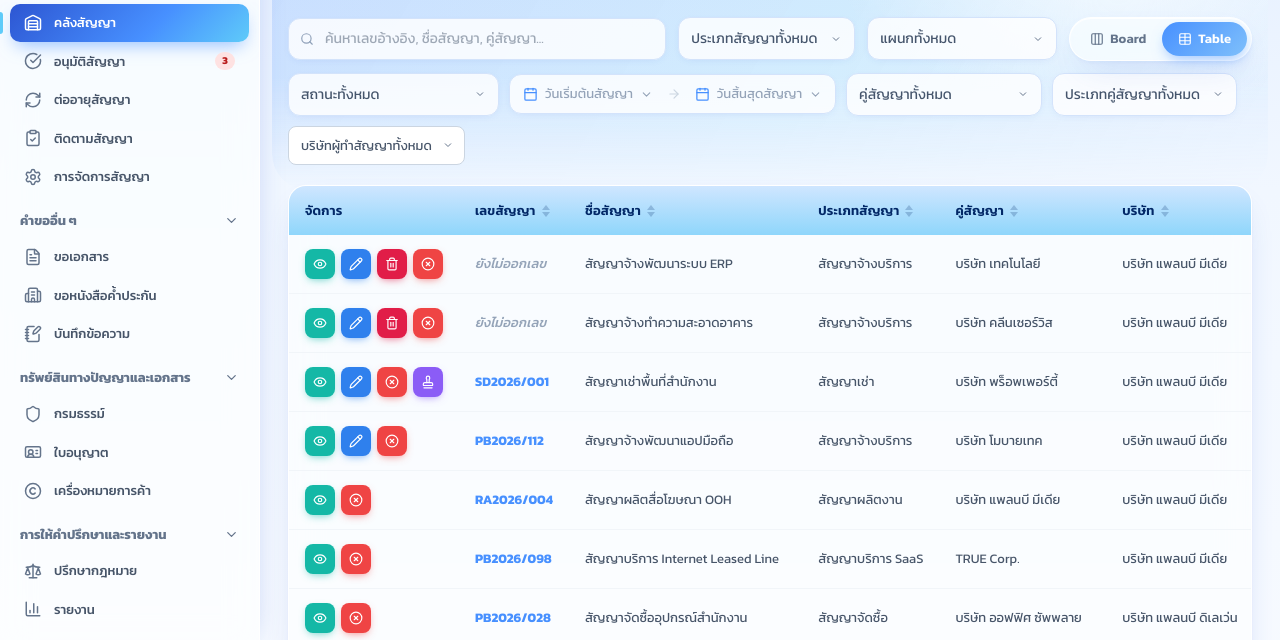
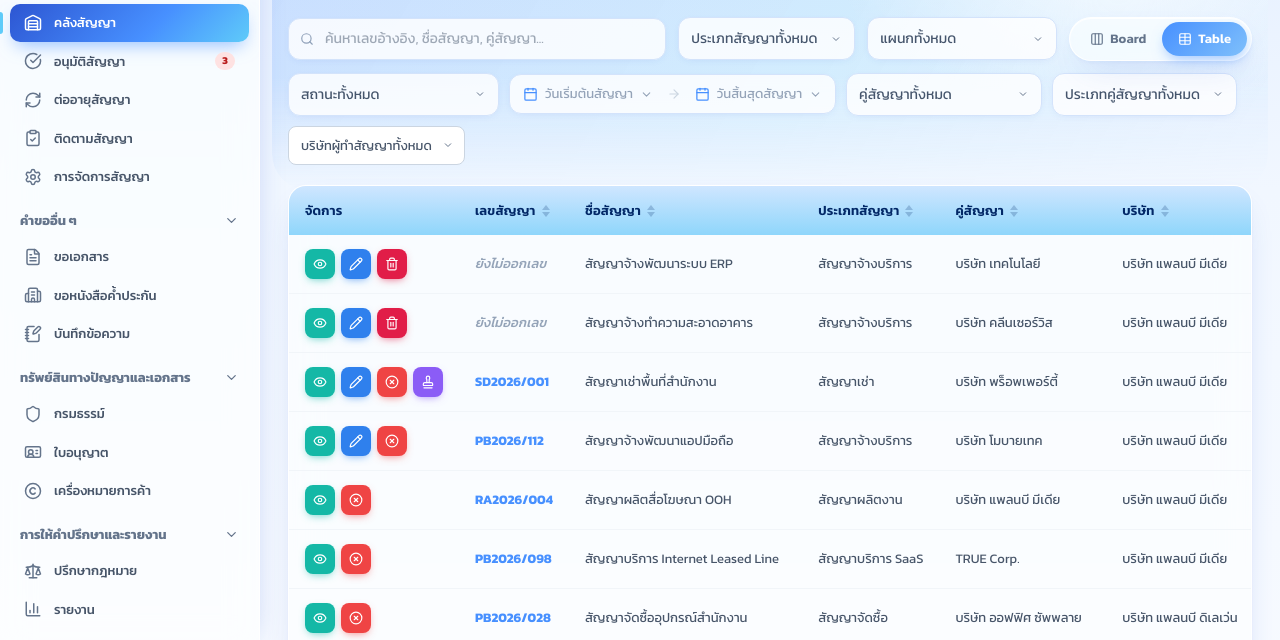
Before and after one commit to raveewan-planb/legal-prototype, a plain HTML site: page contract-repository.html in a window 1280 px wide. Shown: the part 146-786 px from the top of the page. Drawn offline with nearby package versions, Linux system fonts and the light colour scheme.

Commit message:
remove cancel on status draft

```diff
--- a/contract-repository.html
+++ b/contract-repository.html
@@ -499,7 +499,7 @@
                             <button class="action-btn view" title="ดู" onclick="event.stopPropagation();location.href='step1-request.html'"><i data-lucide="eye" class="w-3 h-3"></i></button>
                             <button class="action-btn edit" title="แก้ไข" onclick="event.stopPropagation();location.href='step1-request.html'"><i data-lucide="pencil" class="w-3 h-3"></i></button>
                             <button class="action-btn delete" title="ลบ" onclick="event.stopPropagation()"><i data-lucide="trash-2" class="w-3 h-3"></i></button>
-                            <button class="action-btn cancel" title="ยกเลิก" onclick="event.stopPropagation();openCancelModal(this)"><i data-lucide="x-circle" class="w-3 h-3"></i></button>
+
                         </div>
                         <div class="card-ref"><span class="priority medium"></span> Draft</div>
                         <div class="card-title">สัญญาจ้างพัฒนาระบบ ERP</div>
@@ -511,7 +511,7 @@
                             <button class="action-btn view" title="ดู" onclick="event.stopPropagation()"><i data-lucide="eye" class="w-3 h-3"></i></button>
                             <button class="action-btn edit" title="แก้ไข" onclick="event.stopPropagation()"><i data-lucide="pencil" class="w-3 h-3"></i></button>
                             <button class="action-btn delete" title="ลบ" onclick="event.stopPropagation()"><i data-lucide="trash-2" class="w-3 h-3"></i></button>
-                            <button class="action-btn cancel" title="ยกเลิก" onclick="event.stopPropagation();openCancelModal(this)"><i data-lucide="x-circle" class="w-3 h-3"></i></button>
+
                         </div>
                         <div class="card-ref"><span class="priority low"></span> Draft</div>
                         <div class="card-title">สัญญาจ้างทำความสะอาดอาคาร</div>
@@ -780,7 +780,7 @@
                     </thead>
                     <tbody>
                         <tr>
-                            <td><div class="action-btns"><button class="action-btn view" title="ดู"><i data-lucide="eye" class="w-3.5 h-3.5"></i></button><button class="action-btn edit" title="แก้ไข"><i data-lucide="pencil" class="w-3.5 h-3.5"></i></button><button class="action-btn delete" title="ลบ"><i data-lucide="trash-2" class="w-3.5 h-3.5"></i></button><button class="action-btn cancel" title="ยกเลิก" onclick="event.stopPropagation();openCancelModal(this)"><i data-lucide="x-circle" class="w-3.5 h-3.5"></i></button></div></td>
+                            <td><div class="action-btns"><button class="action-btn view" title="ดู"><i data-lucide="eye" class="w-3.5 h-3.5"></i></button><button class="action-btn edit" title="แก้ไข"><i data-lucide="pencil" class="w-3.5 h-3.5"></i></button><button class="action-btn delete" title="ลบ"><i data-lucide="trash-2" class="w-3.5 h-3.5"></i></button></div></td>
                             <td style="font-weight:700;color:#4790FF;">-</td>
                             <td>สัญญาจ้างพัฒนาระบบ ERP</td>
                             <td>สัญญาจ้างบริการ</td>
@@ -794,7 +794,7 @@
                             <td>ฝ่ายเทคโนโลยีสารสนเทศ</td>
                         </tr>
                         <tr>
-                            <td><div class="action-btns"><button class="action-btn view" title="ดู"><i data-lucide="eye" class="w-3.5 h-3.5"></i></button><button class="action-btn edit" title="แก้ไข"><i data-lucide="pencil" class="w-3.5 h-3.5"></i></button><button class="action-btn delete" title="ลบ"><i data-lucide="trash-2" class="w-3.5 h-3.5"></i></button><button class="action-btn cancel" title="ยกเลิก" onclick="event.stopPropagation();openCancelModal(this)"><i data-lucide="x-circle" class="w-3.5 h-3.5"></i></button></div></td>
+                            <td><div class="action-btns"><button class="action-btn view" title="ดู"><i data-lucide="eye" class="w-3.5 h-3.5"></i></button><button class="action-btn edit" title="แก้ไข"><i data-lucide="pencil" class="w-3.5 h-3.5"></i></button><button class="action-btn delete" title="ลบ"><i data-lucide="trash-2" class="w-3.5 h-3.5"></i></button></div></td>
                             <td style="font-weight:700;color:#4790FF;">-</td>
                             <td>สัญญาจ้างทำความสะอาดอาคาร</td>
                             <td>สัญญาจ้างบริการ</td>
```
